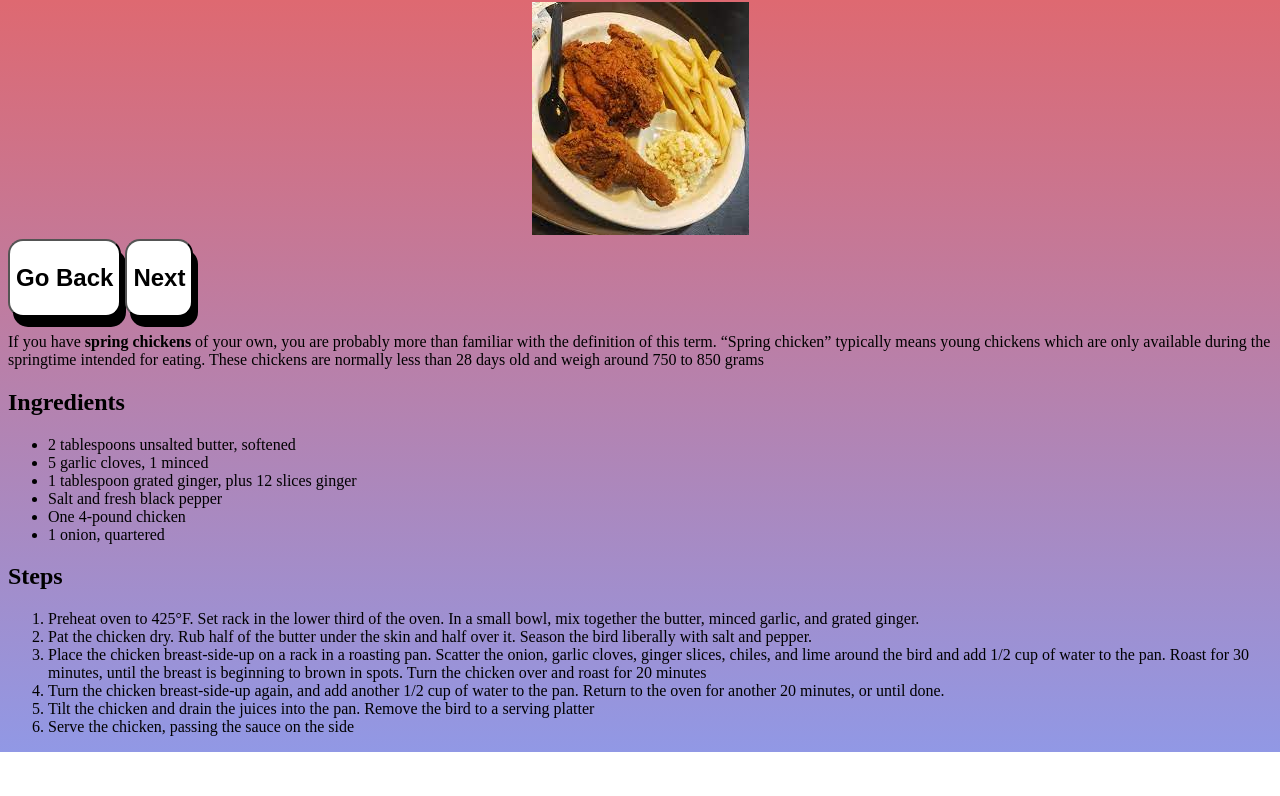
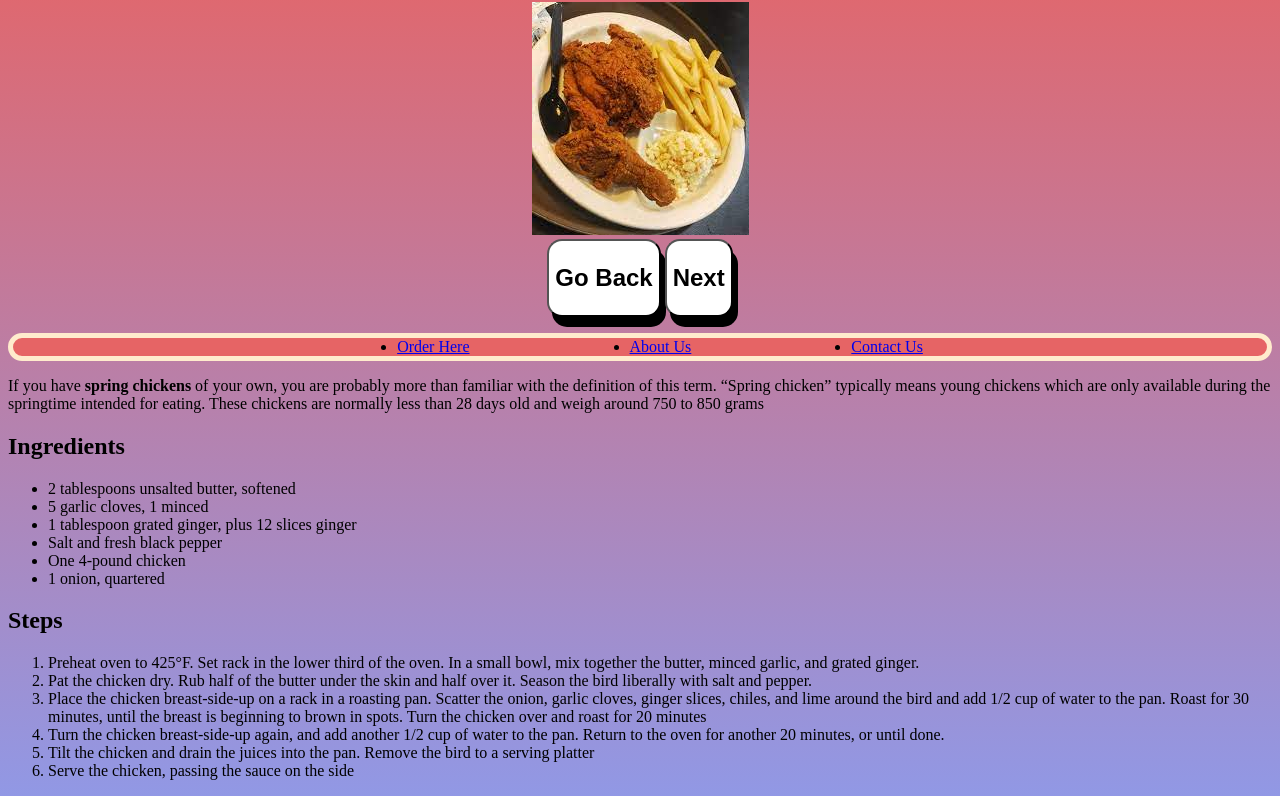
Before and after one commit to zaidzac95/odin-recipes, a plain HTML site: page recipes/springchicken.html in a window 1280 px wide. Shown: the part 78-874 px from the top of the page. Before the commit the page ends 830 px from the top, so only its background shows below. Drawn offline with Linux system fonts and the light colour scheme.

Commit message:
updated all the css styles and html to make it stylish and intuitive

```diff
--- a/recipes/springchicken.html
+++ b/recipes/springchicken.html
@@ -15,7 +15,7 @@
     <img src="arnold.jpeg" alt="an image of spring chicken">
     </center>
 
-
+    <center>
     <button class="button">
         <h2>Go Back</h2>
     </button>
@@ -23,6 +23,15 @@
     <button class="button" >
         <h2>Next</h2>
     </button>
+    </center>
+
+
+    <ul class="nav-bar">
+        <li><a href="https://arnoldsfriedchicken.com/">Order Here</a></li>
+        <li><a href="https://arnoldsfriedchicken.com/arnolds-story/">About Us</a></li>
+        <li><a href="https://arnoldsfriedchicken.com/contact/">Contact Us</a></li>
+    </ul>
+
 
 
     <p>If you have  <b>spring chickens</b> of your own,
--- a/recipes/styles.css
+++ b/recipes/styles.css
@@ -34,3 +34,15 @@ body {
     box-shadow: 5px 10px;
     transform: translateY(5px);
 }
+
+.nav-bar {
+
+    display: flex;
+    justify-content: center;
+    gap: 10rem;
+    background-color: #e66465;
+    border: 5px solid  blanchedalmond;
+    border-radius: 30px;
+    flex-wrap: wrap;
+
+}
```
Also changed, not shown: 1 other file.
